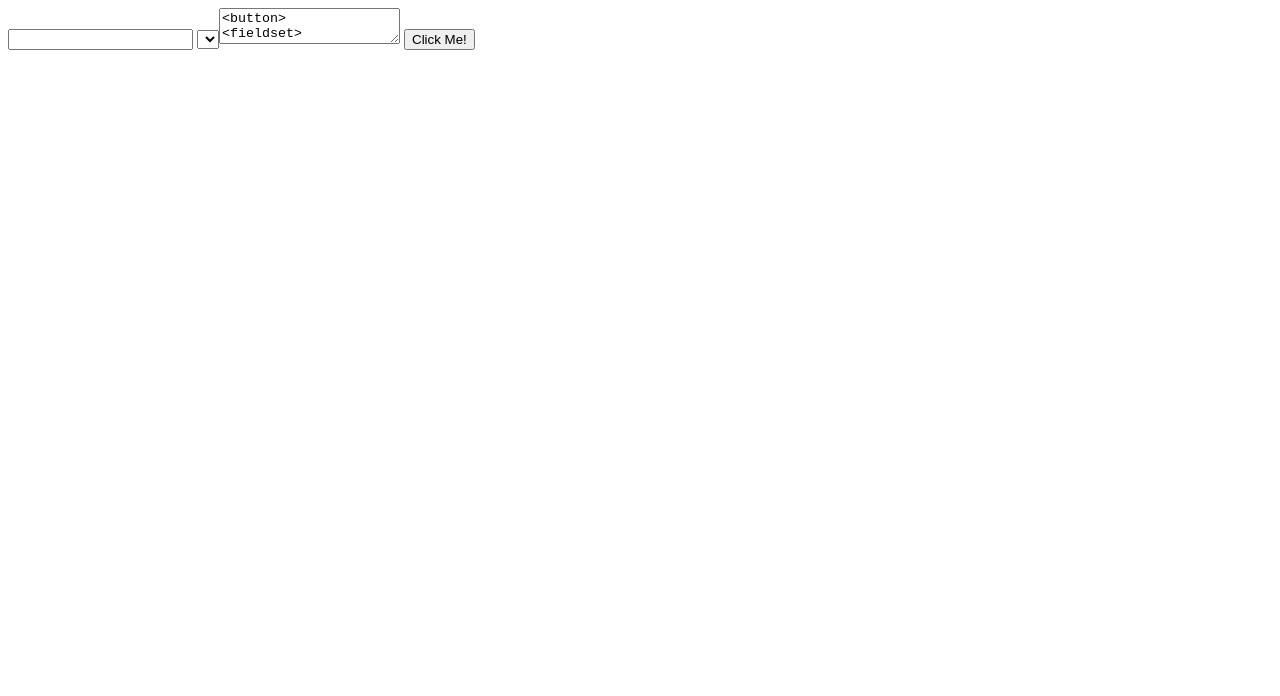
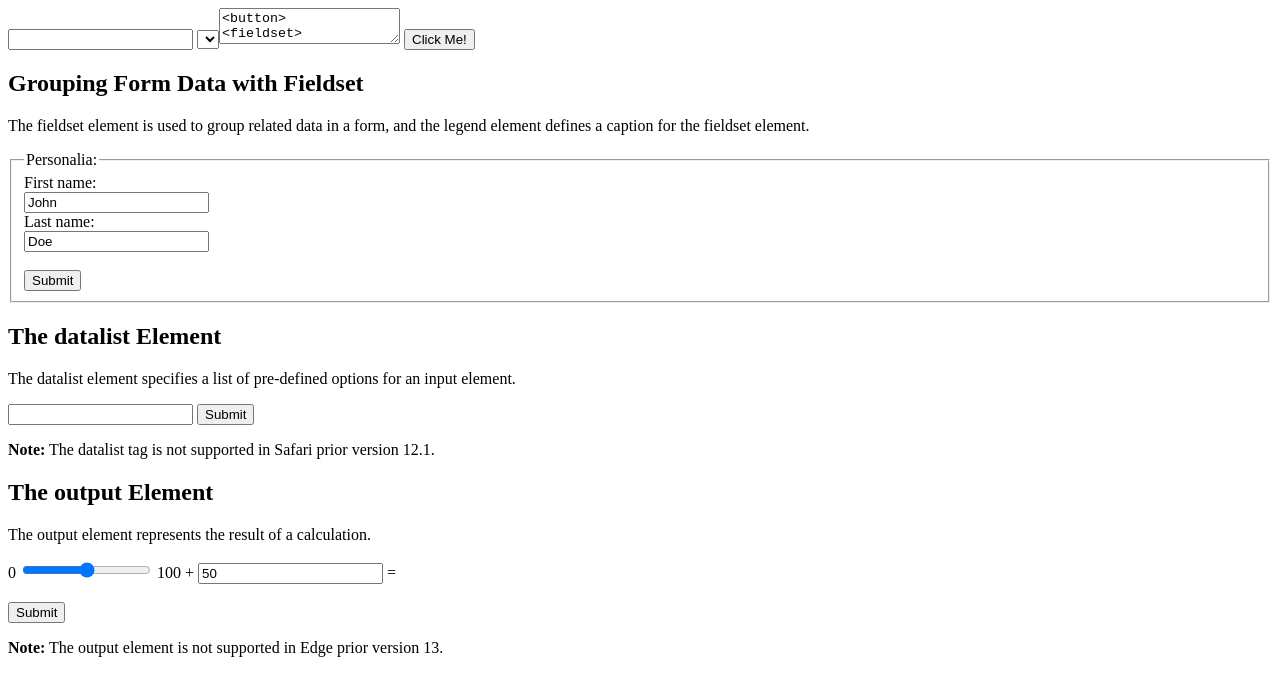
Before and after one commit to tsr-kairi/html, a plain HTML site: page w3schools/fromatribute.html in a window 1280 px wide. Drawn offline with Linux system fonts and the light colour scheme.

Commit message:
till formatribute.html done

```diff
--- a/w3schools/fromatribute.html
+++ b/w3schools/fromatribute.html
@@ -84,3 +84,115 @@ The <button> element defines a clickable button:
 
 Example -->
 <button type="button" onclick="alert('Hello World!')">Click Me!</button>
+
+
+<!-- The <fieldset> and <legend> Elements
+The <fieldset> element is used to group related data in a form.
+
+The <legend> element defines a caption for the <fieldset> element.
+
+Example -->
+
+<!DOCTYPE html>
+<html>
+<body>
+
+<h2>Grouping Form Data with Fieldset</h2>
+
+<p>The fieldset element is used to group related data in a form, and the legend element defines a caption for the fieldset element.</p>
+
+<form action="/action_page.php">
+  <fieldset>
+    <legend>Personalia:</legend>
+    <label for="fname">First name:</label><br>
+    <input type="text" id="fname" name="fname" value="John"><br>
+    <label for="lname">Last name:</label><br>
+    <input type="text" id="lname" name="lname" value="Doe"><br><br>
+    <input type="submit" value="Submit">
+  </fieldset>
+</form>
+
+</body>
+</html>
+
+
+<!-- The <datalist> Element
+The <datalist> element specifies a list of pre-defined options for an <input> element.
+
+Users will see a drop-down list of the pre-defined options as they input data.
+
+The list attribute of the <input> element, must refer to the id attribute of the <datalist> element.
+
+Example -->
+
+
+<!DOCTYPE html>
+<html>
+<body>
+
+<h2>The datalist Element</h2>
+
+<p>The datalist element specifies a list of pre-defined options for an input element.</p>
+
+<form action="/action_page.php">
+  <input list="browsers" name="browser">
+  <datalist id="browsers">
+    <option value="Internet Explorer">
+    <option value="Firefox">
+    <option value="Chrome">
+    <option value="Opera">
+    <option value="Safari">
+  </datalist>
+  <input type="submit">
+</form>
+
+<p><b>Note:</b> The datalist tag is not supported in Safari prior version 12.1.</p>
+
+</body>
+</html>
+
+<!-- The <output> Element
+The <output> element represents the result of a calculation (like one performed by a script).
+
+Example
+Perform a calculation and show the result in an <output> element: -->
+
+    <!DOCTYPE html>
+<html>
+<body>
+
+<h2>The output Element</h2>
+<p>The output element represents the result of a calculation.</p>
+
+<form action="/action_page.php"
+oninput="x.value=parseInt(a.value)+parseInt(b.value)">
+  0
+  <input type="range" id="a" name="a" value="50">
+  100 +
+  <input type="number" id="b" name="b" value="50">
+  =
+  <output name="x" for="a b"></output>
+  <br><br>
+  <input type="submit">
+</form>
+
+<p><strong>Note:</strong> The output element is not supported in Edge prior version 13.</p>
+
+</body>
+</html>
+
+
+<!-- HTML Form Elements
+Tag	Description
+<form>	Defines an HTML form for user input
+<input>	Defines an input control
+<textarea>	Defines a multiline input control (text area)
+<label>	Defines a label for an <input> element
+<fieldset>	Groups related elements in a form
+<legend>	Defines a caption for a <fieldset> element
+<select>	Defines a drop-down list
+<optgroup>	Defines a group of related options in a drop-down list
+<option>	Defines an option in a drop-down list
+<button>	Defines a clickable button
+<datalist>	Specifies a list of pre-defined options for input controls
+<output>	Defines the result of a calculation -->
```
